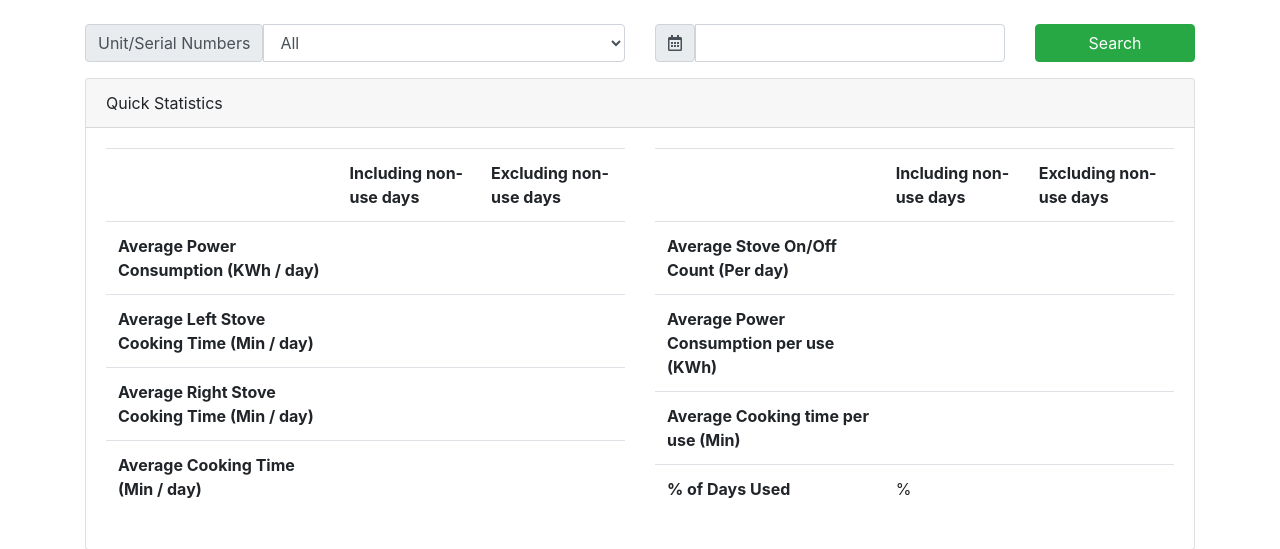
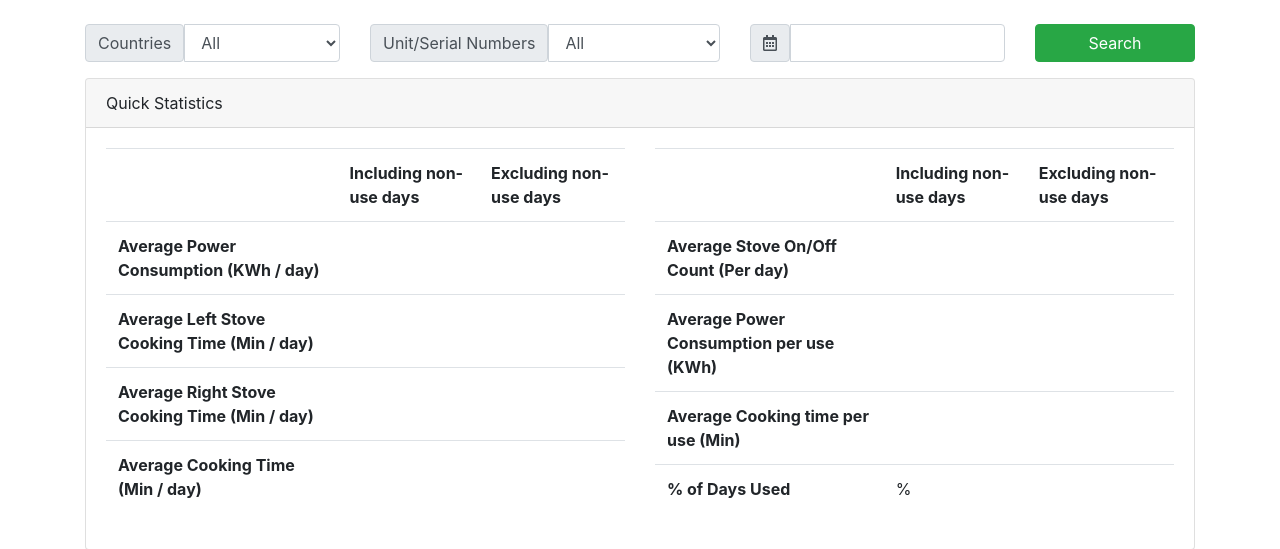
Before and after one commit to trk9001/ecook-angaza, a Django app: page / in a window 1280 px wide. Shown: the part 56-605 px from the top of the page. Run offline with Django 3.2, Linux system fonts and the light colour scheme; the visitor is signed in with stand-in values (Sample User, id 1); data that the repository does not hold is empty; some libraries are stand-ins or nearby versions.

Commit message:
Country filter added

```diff
--- a/reports/templates/reports/reports/reports.html
+++ b/reports/templates/reports/reports/reports.html
@@ -11,10 +11,22 @@
     <div class="row">
         <div class="col-md-12">
             <form method="get" class="row d-flex align-items-center justify-content-between">
-                <div class="form-group col-md-6">
+                <div class="form-group col-md-3">
+                    <div class="input-group">
+                        <span class="input-group-text">Countries</span>
+                        <select name="country" id="id_country" class="form-control">
+                            <option value="all">All</option>
+                            {% for country in countries %}
+                                <option value="{{ country.name }}" {% if 'country' in query_params and query_params.country == country.name %}selected{% endif %}>{{ country.name }}</option>
+                            {% endfor %}
+                        </select>
+                    </div>
+                </div>
+
+                <div class="form-group col-md-4">
                     <div class="input-group">
                         <span class="input-group-text">Unit/Serial Numbers</span>
-                        <select name="unit_number" id="id_unit_number" class="form-control" style="min-width: 280px;">
+                        <select name="unit_number" id="id_unit_number" class="form-control">
                             <option value="all">All</option>
                             {% for unit_number in unit_numbers %}
                                 <option value="{{ unit_number.unit_number }}" {% if 'unit_number' in query_params and query_params.unit_number == unit_number.unit_number|stringformat:"i" %}selected{% endif %}>{{ unit_number.unit_number }}</option>
@@ -23,10 +35,10 @@
                     </div>
                 </div>
 
-                <div class="form-group col-md-4">
+                <div class="form-group col-md-3">
                     <div class="input-group">
                         <span class="input-group-text"><i class="far fa-calendar-alt"></i></span>
-                        <input type="text" name="daterange" id="daterange" class="form-control" style="min-width: 280px;" {% if 'daterange' in query_params and query_params.daterange != '' %}value="{{ query_params.daterange }}"{% endif %}>
+                        <input type="text" name="daterange" id="daterange" class="form-control" {% if 'daterange' in query_params and query_params.daterange != '' %}value="{{ query_params.daterange }}"{% endif %}>
                     </div>
                 </div>
 
--- a/reports/views/reports.py
+++ b/reports/views/reports.py
@@ -3,7 +3,7 @@ from urllib.parse import urlencode
 from django.http.response import Http404, HttpResponse
 from django.views.generic import View, TemplateView
 from django.contrib.auth.mixins import LoginRequiredMixin
-from reports.models import DailyUsageData, UnitNumber
+from reports.models import Country, DailyUsageData, UnitNumber
 
 
 class DashboardView(LoginRequiredMixin, TemplateView):
@@ -18,6 +18,7 @@ class ReportsView(LoginRequiredMixin, TemplateView):
         query_params = {}
         context = super().get_context_data(**kwargs)
         request = self.request
+        unit_numbers = UnitNumber.objects.all().order_by('unit_number')
 
         if 'daterange' in request.GET:
             total = {}
@@ -34,6 +35,16 @@ class ReportsView(LoginRequiredMixin, TemplateView):
                 'when_date__gte': from_date,
                 'when_date__lte': to_date
             }
+
+            if 'country' in request.GET and request.GET['country'] != 'all':
+                query_params['country'] = request.GET['country']
+                country = Country.objects.filter(name=request.GET['country'])
+
+                if country.exists():
+                    unit_numbers = country.first().unitnumber_set.all().order_by('unit_number')
+                    usage_data_filter['serial_number__in'] = list(
+                        map(lambda x: x.unit_number, unit_numbers)
+                    )
 
             if 'unit_number' in request.GET and request.GET['unit_number'] != 'all':
                 usage_data_filter['serial_number'] = request.GET['unit_number']
@@ -107,7 +118,8 @@ class ReportsView(LoginRequiredMixin, TemplateView):
                 context['quick_statistics'] = quick_statistics
                 context['total'] = total
 
-        context['unit_numbers'] = UnitNumber.objects.all().order_by('unit_number')
+        context['unit_numbers'] = unit_numbers
+        context['countries'] = Country.objects.all().order_by('name')
         context['query_params'] = query_params
         context['query_params_encoded'] = urlencode(query_params)
 
```
